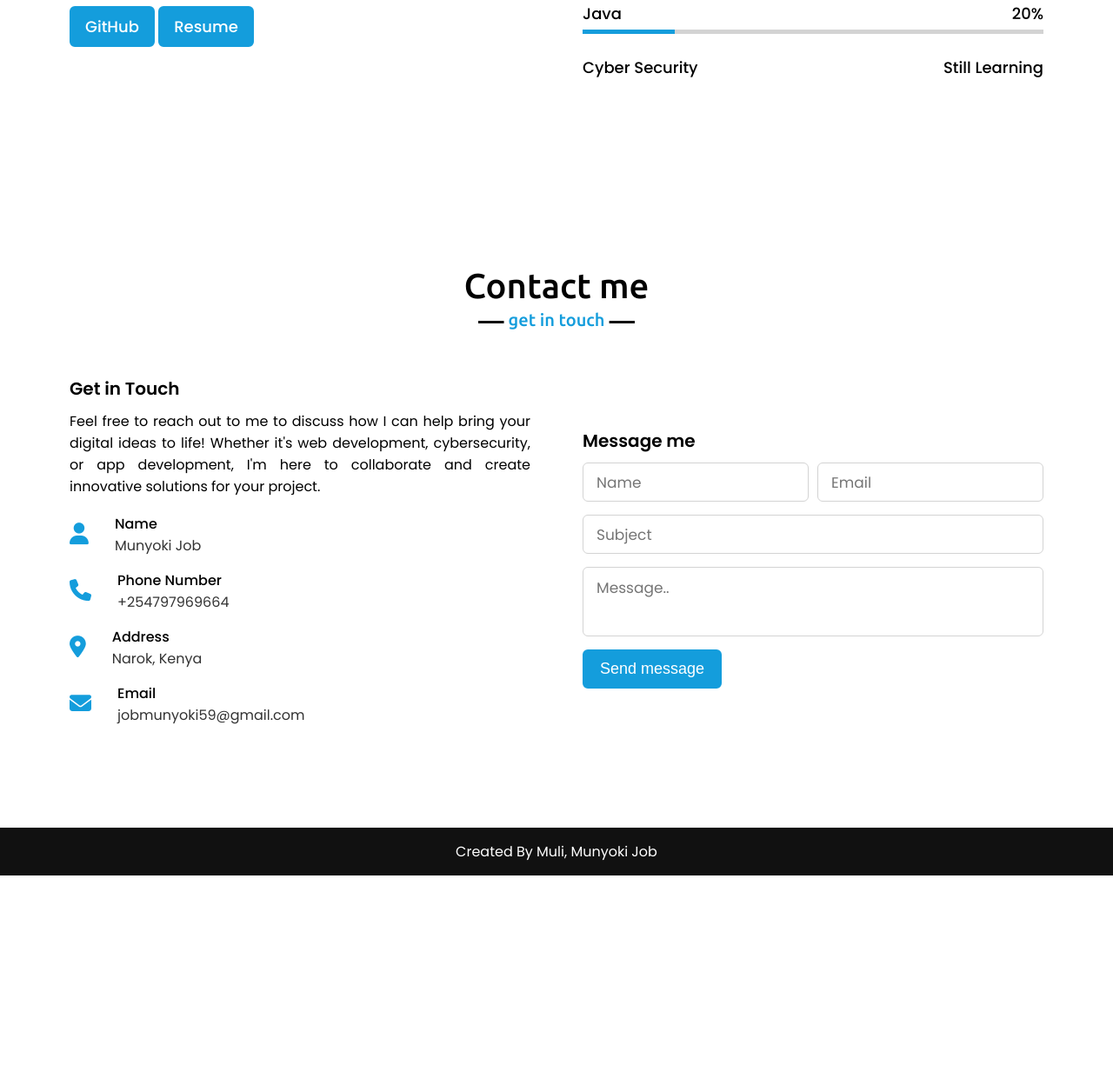
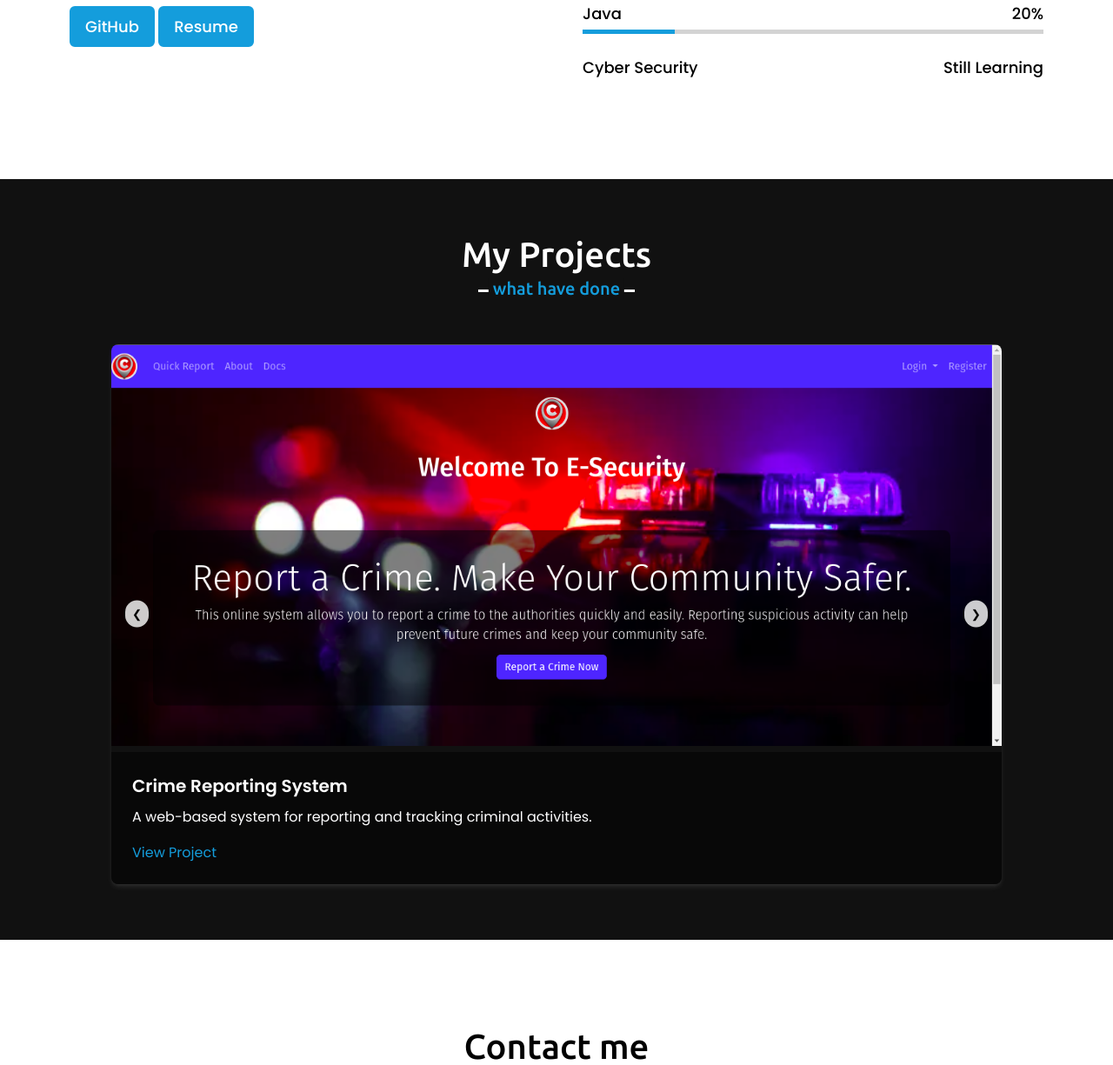
Before and after one commit to munyokii/munyoki-job, a Flask app: page / in a window 1280 px wide. Shown: the part 2880-4105 px from the top of the page at 87% size. Before the commit the page ends 3887 px from the top, so only its background shows below. Run offline with Flask 3, Linux system fonts and the light colour scheme; some libraries are stand-ins or nearby versions.

Commit message:
adding section to display my projects

```diff
--- a/templates/index.html
+++ b/templates/index.html
@@ -26,6 +26,7 @@
                 <li><a href="#about" class="menu-btn">About</a></li>
                 <li><a href="#services" class="menu-btn">Services</a></li>
                 <li><a href="#skills" class="menu-btn">Skills</a></li>
+                <li><a href="#projects" class="menu-btn">Projects</a></li>
                 <li><a href="#contact" class="menu-btn">Contact</a></li>
             </ul>
             <div class="menu-btn">
@@ -169,6 +170,16 @@
             </div>
         </div>
     </section>
+
+    <!-- projects section start -->
+    <section class="projects" id="projects">
+        <div class="max-widths">
+                <h2 class="title">My Projects</h2>
+                <div class="slideshow-container" id="slideshow-container">
+                </div>
+        </div>
+    </section>
+
     <!-- contact section start -->
     <section class="contact" id="contact">
         <div class="max-width">
@@ -240,6 +251,66 @@
     <footer>
         <span>Created By Muli, Munyoki Job</a></span>
     </footer>
+    <script>
+        const projectsData = [
+            {
+                id: 1,
+                title: "Crime Reporting System",
+                description: "A web-based system for reporting and tracking criminal activities.",
+                imageUrl: "{{ url_for('static', filename='images/crime.png') }}",
+                projectLink: "https://crimereportsystem.onrender.com/"
+            },
+
+        ];
+
+        let currentIndex = 0;
+
+        function createProjectSlide(project) {
+            return `
+                <div class="project-slide">
+                    <img src="${project.imageUrl}" alt="${project.title}">
+                    <div class="project-info">
+                        <h3>${project.title}</h3>
+                        <p>${project.description}</p>
+                        <a href="${project.projectLink}" target="_blank" rel="noopener noreferrer">View Project</a>
+                    </div>
+                </div>
+            `;
+        }
+
+        function renderProjects() {
+            const container = document.getElementById('slideshow-container');
+            container.innerHTML = projectsData.map(createProjectSlide).join('') +
+                '<button class="nav-button prev" onclick="changeSlide(-1)">&#10094;</button>' +
+                '<button class="nav-button next" onclick="changeSlide(1)">&#10095;</button>';
+            showSlide(currentIndex);
+        }
+
+        function showSlide(index) {
+            const slides = document.getElementsByClassName('project-slide');
+            if (index >= slides.length) currentIndex = 0;
+            if (index < 0) currentIndex = slides.length - 1;
+
+            for (let i = 0; i < slides.length; i++) {
+                slides[i].style.display = 'none';
+            }
+            slides[currentIndex].style.display = 'block';
+        }
+
+        function changeSlide(n) {
+            showSlide(currentIndex += n);
+        }
+
+        function autoSlide() {
+            changeSlide(1);
+            setTimeout(autoSlide, 10000);
+        }
+
+        document.addEventListener('DOMContentLoaded', () => {
+            renderProjects();
+            autoSlide();
+        });
+    </script>
     <script src="{{url_for('static', filename='js/main.js')}}"></script>
 </body>
 </html>
```
